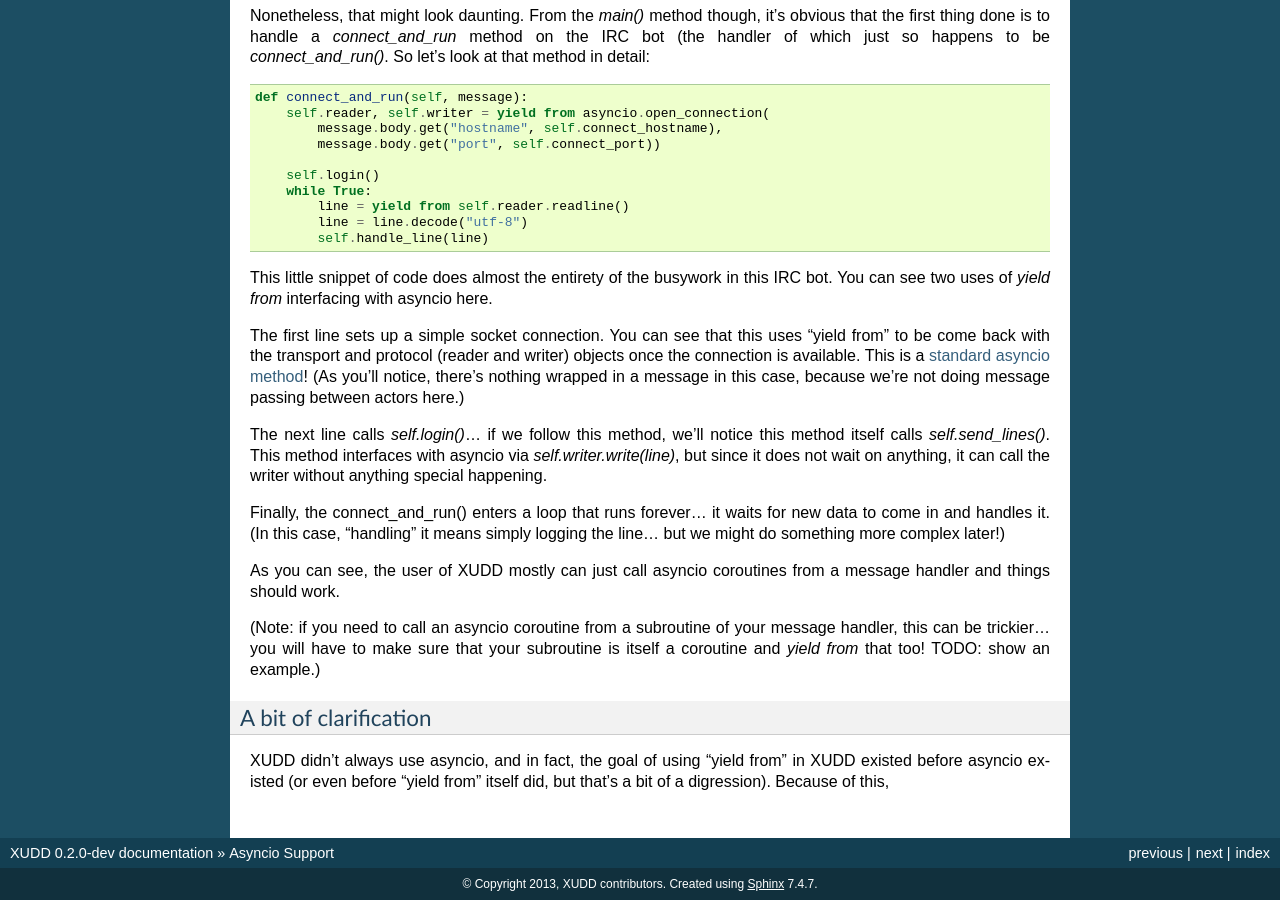
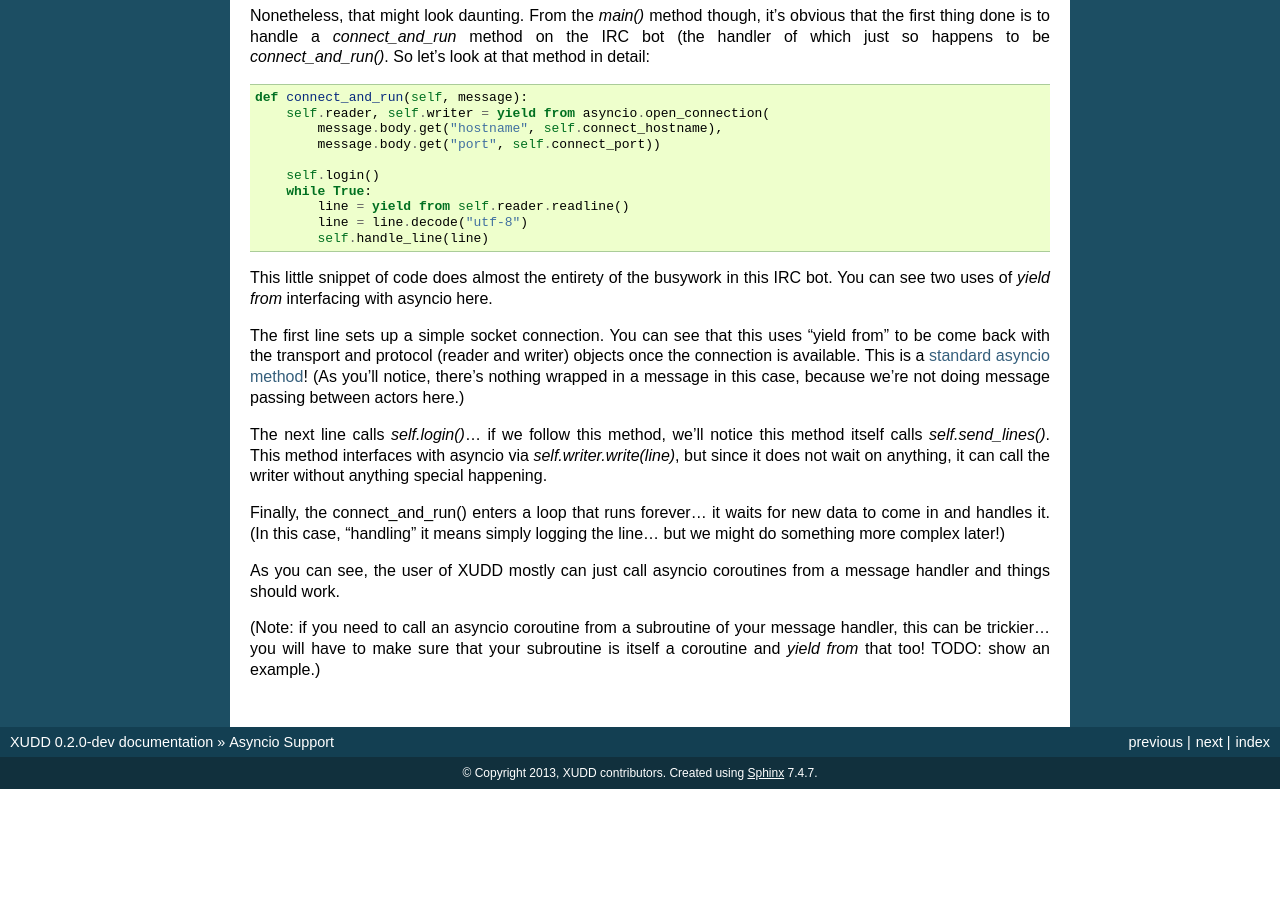
Before and after one commit to xudd/xudd, a Sphinx documentation site: the page built from docs/source/asyncio.rst, in a window 1280 px wide and 900 px high, scrolled down 622 px. Built offline with Sphinx 7.4.7, drawn with Linux system fonts in a browser that asks for light colours; after the commit the page ends 1411 px from its top, so only the background shows below that; some of the changed text lies outside the part shown.

Commit message:
Removing clarification bit

```diff
--- a/docs/source/asyncio.rst
+++ b/docs/source/asyncio.rst
@@ -84,11 +84,3 @@ coroutines from a message handler and things should work.
 your message handler, this can be trickier... you will have to make
 sure that your subroutine is itself a coroutine and `yield from` that
 too!  TODO: show an example.)
-
-
-A bit of clarification
-----------------------
-
-XUDD didn't always use asyncio, and in fact, the goal of using "yield
-from" in XUDD existed before asyncio existed (or even before "yield
-from" itself did, but that's a bit of a digression).  Because of this,
```
